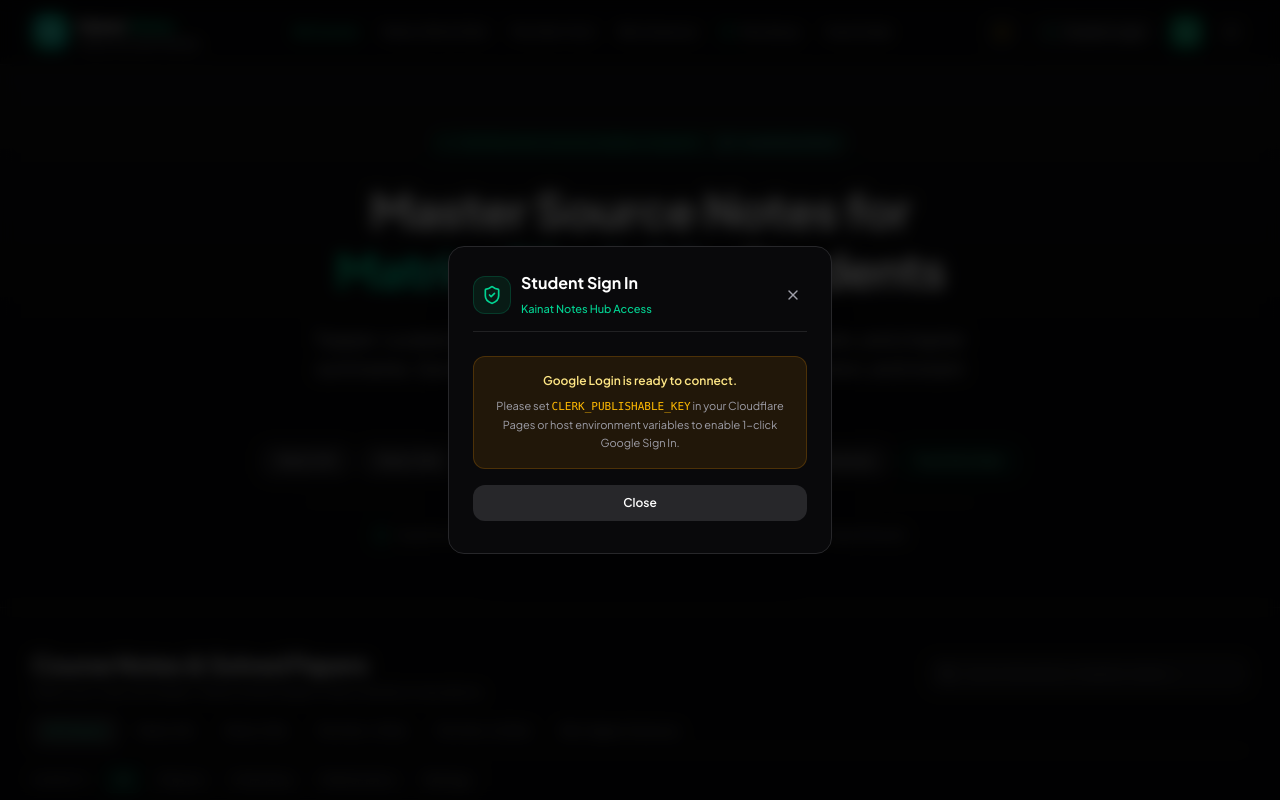
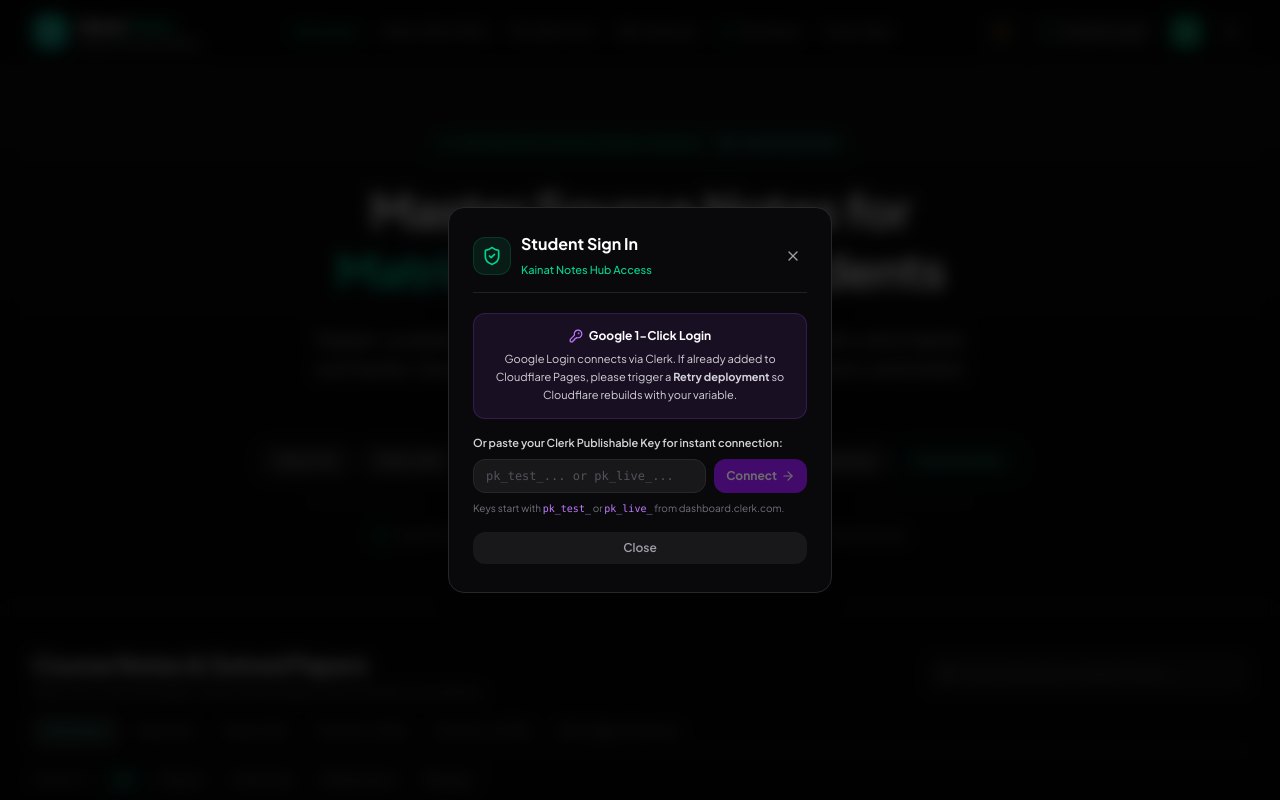
Before and after one commit to sulphite1011/Kainat-Website-For-Notes-Selling-, a React (Vite) app: page / in a window 1280 px wide. Both pictures are taken after a click on the button "Student Login". Shown: the top 800 px of the page. Built offline with nearby package versions, Linux system fonts and the light colour scheme; no server answers.

Commit message:
feat(auth): improve Clerk integration and avatar resolution
Configure Vite to expose Clerk environment variables for Cloudflare compatibility and implement robust avatar URL extraction from Google external accounts.

```diff
--- a/src/App.tsx
+++ b/src/App.tsx
@@ -36,12 +36,18 @@
     if (isLoaded) {
       if (isSignedIn && user) {
         const email = user.primaryEmailAddress?.emailAddress;
+        const googleAvatar =
+          user.imageUrl ||
+          (user.externalAccounts?.find((a) => a.provider === 'google') as any)?.avatarUrl ||
+          user.externalAccounts?.find((a) => a.provider === 'google')?.imageUrl ||
+          '';
+
         if (email) {
           onSync({
             id: user.id || `usr_${Date.now()}`,
             name: user.fullName || user.firstName || 'Student',
             email: email.toLowerCase().trim(),
-            avatarUrl: user.imageUrl || '',
+            avatarUrl: googleAvatar,
             phone: user.primaryPhoneNumber?.phoneNumber || '',
             verifiedAt: new Date().toISOString(),
           });
--- a/src/components/StudentAuthModal.tsx
+++ b/src/components/StudentAuthModal.tsx
@@ -1,6 +1,6 @@
-import React from 'react';
+import React, { useState } from 'react';
 import { StudentUser } from '../types';
-import { X, ShieldCheck, CheckCircle2, LogOut, BookOpen } from 'lucide-react';
+import { X, ShieldCheck, CheckCircle2, LogOut, BookOpen, KeyRound, ArrowRight } from 'lucide-react';
 import { useClerkConfig } from '../context/ClerkContext';
 import { useUser, useClerk, SignInButton } from '@clerk/clerk-react';
 
@@ -33,11 +33,18 @@
     if (isLoaded && isSignedIn && user) {
       const email = user.primaryEmailAddress?.emailAddress;
       if (email) {
+        // Robust extraction of Google DP avatar
+        const googleAvatar =
+          user.imageUrl ||
+          (user.externalAccounts?.find((a) => a.provider === 'google') as any)?.avatarUrl ||
+          user.externalAccounts?.find((a) => a.provider === 'google')?.imageUrl ||
+          '';
+
         const studentObj: StudentUser = {
           id: user.id || `usr_${Date.now()}`,
           name: user.fullName || user.firstName || 'Student',
           email: email.toLowerCase().trim(),
-          avatarUrl: user.imageUrl || '',
+          avatarUrl: googleAvatar,
           phone: user.primaryPhoneNumber?.phoneNumber || '',
           verifiedAt: new Date().toISOString(),
         };
@@ -66,7 +73,13 @@
     onClose();
   };
 
-  const studentAvatar = user?.imageUrl || currentStudent?.avatarUrl;
+  const studentAvatar =
+    user?.imageUrl ||
+    (user?.externalAccounts?.find((a) => a.provider === 'google') as any)?.avatarUrl ||
+    user?.externalAccounts?.find((a) => a.provider === 'google')?.imageUrl ||
+    currentStudent?.avatarUrl ||
+    '';
+
   const studentDisplayName = user?.fullName || user?.firstName || currentStudent?.name || 'Student';
   const studentEmail = user?.primaryEmailAddress?.emailAddress || currentStudent?.email || '';
 
@@ -175,6 +188,72 @@
   );
 };
 
+// Panel shown when Clerk publishable key has not yet loaded from environment
+const UnconfiguredClerkView: React.FC<{
+  onClose: () => void;
+}> = ({ onClose }) => {
+  const { saveKey } = useClerkConfig();
+  const [inputKey, setInputKey] = useState('');
+  const [saving, setSaving] = useState(false);
+
+  const handleConnect = async (e: React.FormEvent) => {
+    e.preventDefault();
+    const trimmed = inputKey.trim();
+    if (!trimmed.startsWith('pk_')) return;
+    setSaving(true);
+    await saveKey(trimmed);
+    setSaving(false);
+  };
+
+  return (
+    <div className="space-y-4 py-1">
+      <div className="p-3.5 rounded-xl bg-purple-500/10 border border-purple-500/20 space-y-1.5 text-center">
+        <h3 className="text-xs font-bold text-white flex items-center justify-center gap-1.5">
+          <KeyRound className="w-3.5 h-3.5 text-purple-400" />
+          <span>Google 1-Click Login</span>
+        </h3>
+        <p className="text-[11px] text-zinc-300 leading-relaxed">
+          Google Login connects via Clerk. If already added to Cloudflare Pages, please trigger a <strong>Retry deployment</strong> so Cloudflare rebuilds with your variable.
+        </p>
+      </div>
+
+      <form onSubmit={handleConnect} className="space-y-2">
+        <label className="block text-[11px] font-semibold text-zinc-300">
+          Or paste your Clerk Publishable Key for instant connection:
+        </label>
+        <div className="flex gap-2">
+          <input
+            type="text"
+            value={inputKey}
+            onChange={(e) => setInputKey(e.target.value)}
+            placeholder="pk_test_... or pk_live_..."
+            className="flex-1 bg-zinc-900 border border-zinc-800 rounded-xl px-3 py-2 text-xs text-white font-mono placeholder-zinc-600 focus:outline-none focus:border-purple-500"
+          />
+          <button
+            type="submit"
+            disabled={!inputKey.trim().startsWith('pk_') || saving}
+            className="px-3 py-2 bg-purple-600 hover:bg-purple-500 disabled:opacity-40 text-white font-bold text-xs rounded-xl transition-all cursor-pointer whitespace-nowrap flex items-center gap-1"
+          >
+            <span>{saving ? 'Saving...' : 'Connect'}</span>
+            <ArrowRight className="w-3.5 h-3.5" />
+          </button>
+        </div>
+        <p className="text-[10px] text-zinc-500">
+          Keys start with <code className="text-purple-400 font-mono">pk_test_</code> or <code className="text-purple-400 font-mono">pk_live_</code> from dashboard.clerk.com.
+        </p>
+      </form>
+
+      <button
+        type="button"
+        onClick={onClose}
+        className="w-full py-2 bg-zinc-900 hover:bg-zinc-800 text-zinc-400 text-xs font-semibold rounded-xl transition-colors cursor-pointer"
+      >
+        Close
+      </button>
+    </div>
+  );
+};
+
 export const StudentAuthModal: React.FC<StudentAuthModalProps> = ({
   isOpen,
   currentStudent,
@@ -227,22 +306,7 @@
             subtitle={subtitle}
           />
         ) : (
-          <div className="space-y-4 py-2 text-center">
-            <div className="p-4 rounded-xl bg-amber-500/10 border border-amber-500/20 space-y-2">
-              <p className="text-xs text-amber-200 font-semibold">
-                Google Login is ready to connect.
-              </p>
-              <p className="text-[11px] text-zinc-400 leading-relaxed">
-                Please set <code className="text-amber-400 font-mono">CLERK_PUBLISHABLE_KEY</code> in your Cloudflare Pages or host environment variables to enable 1-click Google Sign In.
-              </p>
-            </div>
-            <button
-              onClick={onClose}
-              className="w-full py-2.5 px-4 bg-zinc-800 hover:bg-zinc-700 text-white font-semibold text-xs rounded-xl transition-all cursor-pointer"
-            >
-              Close
-            </button>
-          </div>
+          <UnconfiguredClerkView onClose={onClose} />
         )}
       </div>
     </div>
--- a/src/context/ClerkContext.tsx
+++ b/src/context/ClerkContext.tsx
@@ -2,6 +2,8 @@
 import { ClerkProvider, useUser } from '@clerk/clerk-react';
 import { StudentUser } from '../types';
 import { getStoredSettings, saveStoredSettings } from '../services/apiClient';
+
+declare const __CLERK_KEY__: string | undefined;
 
 interface ClerkContextValue {
   publishableKey: string;
@@ -34,11 +36,18 @@
     if (isLoaded && isSignedIn && user) {
       const email = user.primaryEmailAddress?.emailAddress;
       if (email) {
+        // Retrieve Google avatar reliably from user.imageUrl or externalAccounts
+        const googleAvatar =
+          user.imageUrl ||
+          (user.externalAccounts?.find((a) => a.provider === 'google') as any)?.avatarUrl ||
+          user.externalAccounts?.find((a) => a.provider === 'google')?.imageUrl ||
+          '';
+
         const studentObj: StudentUser = {
           id: user.id,
           email: email.toLowerCase().trim(),
           name: user.fullName || user.firstName || 'Student',
-          avatarUrl: user.imageUrl || '',
+          avatarUrl: googleAvatar,
           phone: user.primaryPhoneNumber?.phoneNumber || '',
           verifiedAt: new Date().toISOString(),
         };
@@ -47,19 +56,30 @@
         }
       }
     }
-  }, [isLoaded, isSignedIn, user]);
+  }, [isLoaded, isSignedIn, user, onStudentSync]);
 
   return null;
 };
 
 export const ClerkAuthProvider: React.FC<ClerkAuthProviderProps> = ({ children, onStudentSync }) => {
   const [publishableKey, setPublishableKey] = useState<string>(() => {
-    // 1. Env variable (both VITE_ and CLERK_ keys supported)
-    const envKey =
-      (import.meta as any).env?.VITE_CLERK_PUBLISHABLE_KEY ||
-      (typeof process !== 'undefined'
-        ? (process.env as any)?.CLERK_PUBLISHABLE_KEY || (process.env as any)?.VITE_CLERK_PUBLISHABLE_KEY
-        : '');
+    // 1. Injected at Vite build time (__CLERK_KEY__, CLERK_PUBLISHABLE_KEY, VITE_CLERK_PUBLISHABLE_KEY)
+    let envKey = '';
+    try {
+      if (typeof __CLERK_KEY__ !== 'undefined' && __CLERK_KEY__) {
+        envKey = __CLERK_KEY__;
+      }
+    } catch {}
+
+    if (!envKey) {
+      envKey =
+        (import.meta as any).env?.CLERK_PUBLISHABLE_KEY ||
+        (import.meta as any).env?.VITE_CLERK_PUBLISHABLE_KEY ||
+        (typeof process !== 'undefined'
+          ? (process.env as any)?.CLERK_PUBLISHABLE_KEY || (process.env as any)?.VITE_CLERK_PUBLISHABLE_KEY
+          : '');
+    }
+
     if (envKey && typeof envKey === 'string' && envKey.trim().startsWith('pk_')) {
       return envKey.trim();
     }
--- a/vite.config.ts
+++ b/vite.config.ts
@@ -1,11 +1,22 @@
-import { defineConfig } from 'vite';
+import { defineConfig, loadEnv } from 'vite';
 import react from '@vitejs/plugin-react';
 import tailwindcss from '@tailwindcss/vite';
 import app from './server.ts';
 
-process.env.VITE_DEV = 'true';
+export default defineConfig(({ mode }) => {
+  // Load all environment variables from environment & .env files
+  const env = loadEnv(mode, process.cwd(), '');
+  const clerkKey = (
+    env.CLERK_PUBLISHABLE_KEY ||
+    env.VITE_CLERK_PUBLISHABLE_KEY ||
+    process.env.CLERK_PUBLISHABLE_KEY ||
+    process.env.VITE_CLERK_PUBLISHABLE_KEY ||
+    ''
+  ).trim();
 
-export default defineConfig({
+  return {
+    // Crucial for Cloudflare Pages: Expose CLERK_ and VITE_ env prefixes to browser bundle
+    envPrefix: ['VITE_', 'CLERK_'],
     plugins: [
       react(),
       tailwindcss(),
@@ -27,7 +38,11 @@
       host: '0.0.0.0',
     },
     define: {
-    'process.env.CLERK_PUBLISHABLE_KEY': JSON.stringify(process.env.CLERK_PUBLISHABLE_KEY || process.env.VITE_CLERK_PUBLISHABLE_KEY || ''),
-    'process.env.VITE_CLERK_PUBLISHABLE_KEY': JSON.stringify(process.env.CLERK_PUBLISHABLE_KEY || process.env.VITE_CLERK_PUBLISHABLE_KEY || ''),
+      __CLERK_KEY__: JSON.stringify(clerkKey),
+      'import.meta.env.CLERK_PUBLISHABLE_KEY': JSON.stringify(clerkKey),
+      'import.meta.env.VITE_CLERK_PUBLISHABLE_KEY': JSON.stringify(clerkKey),
+      'process.env.CLERK_PUBLISHABLE_KEY': JSON.stringify(clerkKey),
+      'process.env.VITE_CLERK_PUBLISHABLE_KEY': JSON.stringify(clerkKey),
     },
+  };
 });
```
Lines whose indentation alone changed are shown as unchanged.
